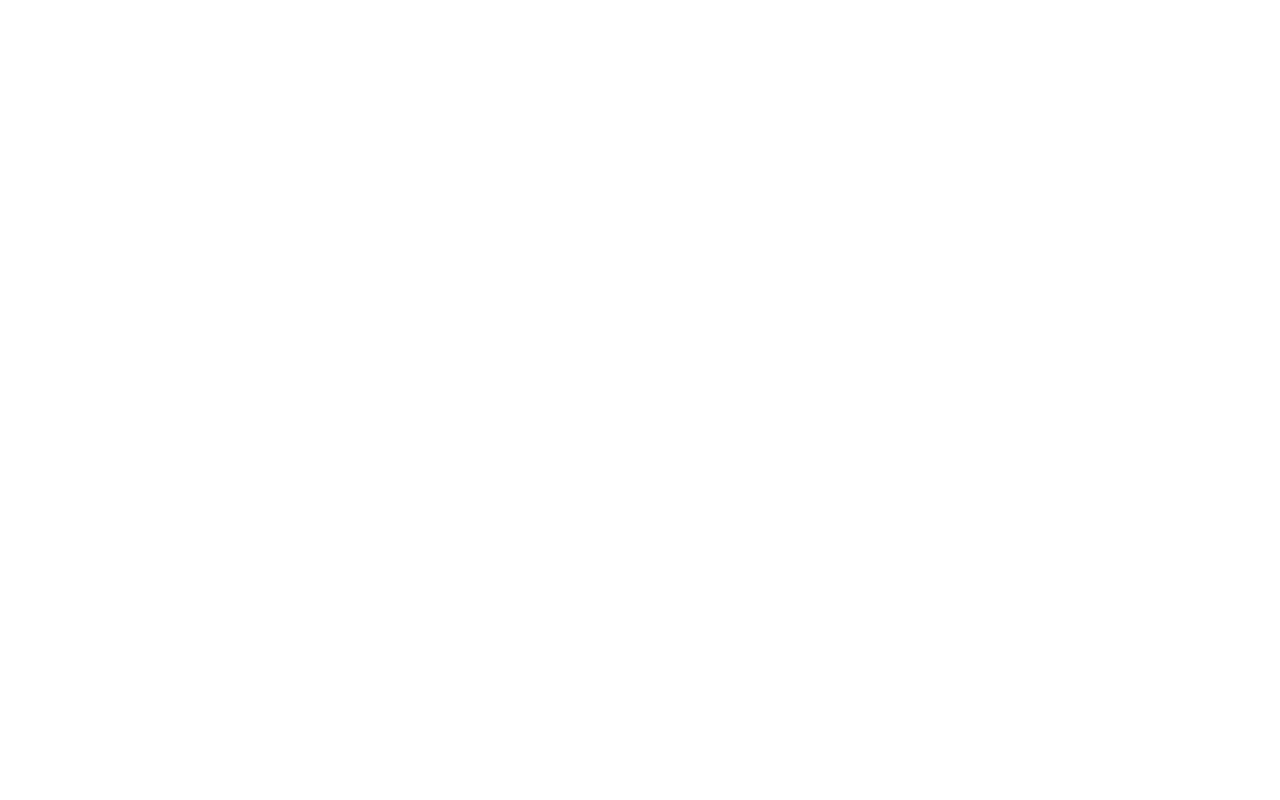
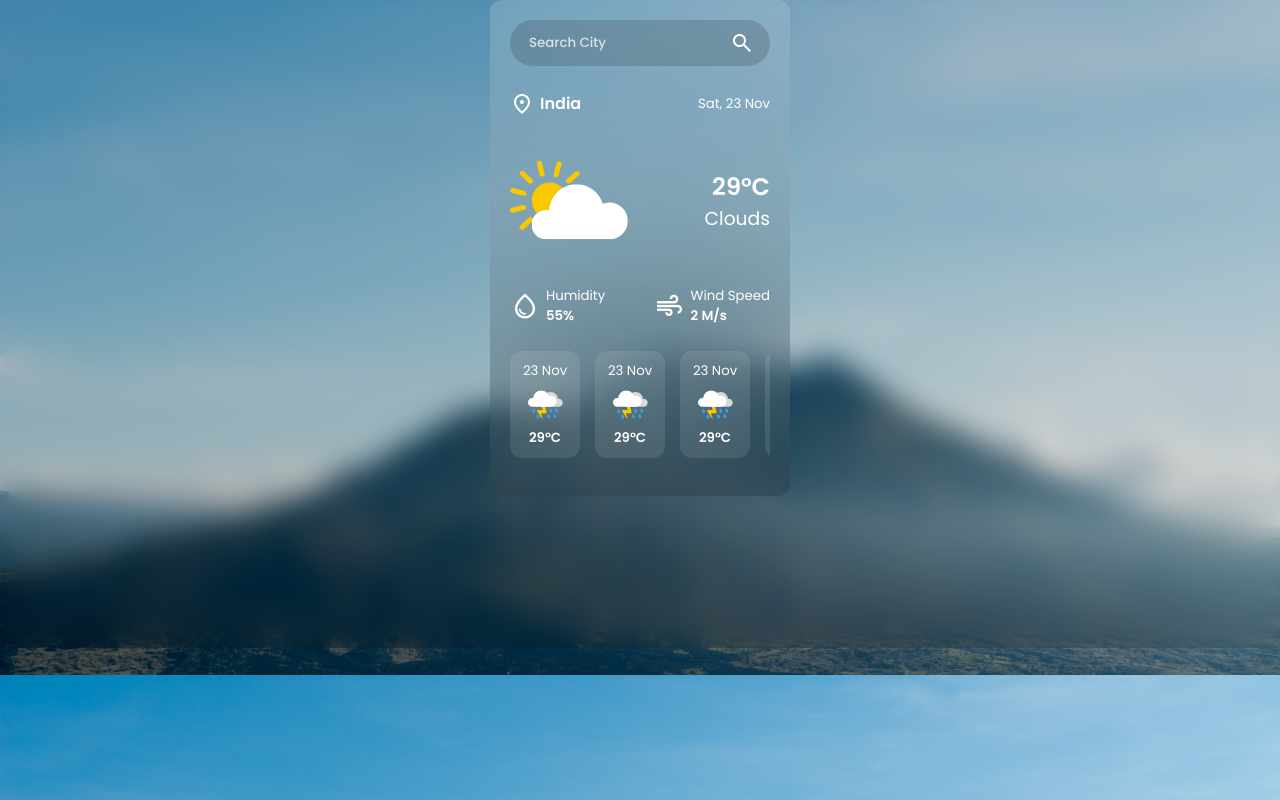
Before and after one commit to vishalkj2002/weather-app, a plain HTML site: page index.html in a window 1280 px wide. Drawn offline with nearby package versions, Linux system fonts and the light colour scheme.

Commit message:
Created Weather Display

```diff
--- a/index.html
+++ b/index.html
@@ -1,11 +1,78 @@
 <!DOCTYPE html>
 <html lang="en">
-<head>
-    <meta charset="UTF-8">
-    <meta name="viewport" content="width=device-width, initial-scale=1.0">
+  <head>
+    <meta charset="UTF-8" />
+    <meta name="viewport" content="width=device-width, initial-scale=1.0" />
     <title>Weather App</title>
-</head>
-<body>
+    <link rel="stylesheet" href="style.css" />
+    <link
+      rel="stylesheet"
+      href="https://fonts.googleapis.com/css2?family=Material+Symbols+Outlined:opsz,wght,FILL,GRAD@20..48,100..700,0..1,-50..200"
+    />
+  </head>
+  <body>
+    <main class="main-container">
+      <header class="input-container">
+        <input class="city-input" placeholder="Search City" type="text" />
+        <button class="search-button">
+          <span class="material-symbols-outlined"> search </span>
+        </button>
+      </header>
 
-</body>
+      <section class="weather-info">
+        <div class="location-date-container">
+          <div class="location">
+            <span class="material-symbols-outlined"> location_on </span>
+            <h4 class="country-txt">India</h4>
+          </div>
+          <h5 class="current-date-txt regular-txt">Sat, 23 Nov</h5>
+        </div>
+        <div class="weather-summary-container">
+          <img src="assets/weather/clouds.svg" class="weather-summary-img" />
+          <div class="weather-summary-info">
+            <h1 class="temp-txt">29°C</h1>
+            <h3 class="condition-txt regular-txt">Clouds</h3>
+          </div>
+        </div>
+        <div class="weather-conditions-container">
+          <div class="condition-item">
+            <span class="material-symbols-outlined"> water_drop </span>
+            <div class="condition-info">
+              <h5 class="regular-txt">Humidity</h5>
+              <h5 class="humidity-value-txt">55%</h5>
+            </div>
+          </div>
+          <div class="condition-item">
+            <span class="material-symbols-outlined"> air </span>
+            <div class="condition-info">
+              <h5 class="regular-txt">Wind Speed</h5>
+              <h5 class="wind-value-txt">2 M/s</h5>
+            </div>
+          </div>
+        </div>
+        <div class="forecast-items-container">
+            <div class="forecast-item">
+                <h5 class="forecast-item-date regular-txt">23 Nov</h5>
+                <img src="assets/weather/thunderstorm.svg" class="forecast-item-img">
+                <h5 class="forecast-item-temp">29°C</h5>
+            </div>
+            <div class="forecast-item">
+                <h5 class="forecast-item-date regular-txt">23 Nov</h5>
+                <img src="assets/weather/thunderstorm.svg" class="forecast-item-img">
+                <h5 class="forecast-item-temp">29°C</h5>
+            </div>
+            <div class="forecast-item">
+                <h5 class="forecast-item-date regular-txt">23 Nov</h5>
+                <img src="assets/weather/thunderstorm.svg" class="forecast-item-img">
+                <h5 class="forecast-item-temp">29°C</h5>
+            </div>
+            <div class="forecast-item">
+                <h5 class="forecast-item-date regular-txt">23 Nov</h5>
+                <img src="assets/weather/thunderstorm.svg" class="forecast-item-img">
+                <h5 class="forecast-item-temp">29°C</h5>
+            </div>
+        </div>
+      </section>
+    </main>
+  </body>
 </html>
--- a/style.css
+++ b/style.css
@@ -0,0 +1,204 @@
+@import url('https://fonts.googleapis.com/css2?family=Poppins:ital,wght@0,100;0,200;0,300;0,400;0,500;0,600;0,700;0,800;0,900;1,100;1,200;1,300;1,400;1,500;1,600;1,700;1,800;1,900&display=swap');
+
+* {
+    margin: 0;
+    padding: 0;
+    box-sizing: border-box;
+    font-family: "Poppins", sans-serif;
+    color: white;
+    font-weight: 600;
+}
+
+body {
+    background: url('assets/bg.jpg');
+    width: 100%;
+    height: 100%;
+    background-size: cover;
+    background-position: center;
+    display: flex;
+    justify-content: center;
+    align-items: center;
+}
+
+body::before {
+    content: "";
+    position: absolute;
+    width: 100%;
+    height: 100dvh;
+    background: rgb(0, 0, 0, 0.15);
+    backdrop-filter: blur(15px);
+}
+
+.regular-txt {
+    font-weight: 400;
+}
+
+.main-container {
+    width: 300px;
+    height: 496px;
+    z-index: 1;
+    background: linear-gradient(to top, rgb(0, 0, 0, 0.15), rgb(255, 255, 255, 0.15));
+    border-radius: 12px;
+    -webkit-border-radius: 12px;
+    -moz-border-radius: 12px;
+    -ms-border-radius: 12px;
+    -o-border-radius: 12px;
+    backdrop-filter: blur(100px);
+    padding: 20px;
+}
+
+.input-container {
+    position: relative;
+    margin-bottom: 25px;
+}
+
+.city-input {
+    width: 100%;
+    padding: 10px 16px;
+    border-radius: 99px;
+    -webkit-border-radius: 99px;
+    -moz-border-radius: 99px;
+    -ms-border-radius: 99px;
+    -o-border-radius: 99px;
+    border: 3px solid transparent;
+    background: rgb(0, 0, 0, 0.15);
+    outline: none;
+    font-weight: 500;
+    transition: 0.25s border;
+    -webkit-transition: 0.25s border;
+    -moz-transition: 0.25s border;
+    -ms-transition: 0.25s border;
+    -o-transition: 0.25s border;
+    padding-right: 45px;
+}
+
+.city-input:focus {
+    border: 3px solid rgb(0, 0, 0, 0.15);
+}
+
+.city-input::placeholder {
+    color: rgb(255, 255, 255, 0.75);
+}
+
+.search-button {
+    position: absolute;
+    right: 16px;
+    top: 50%;
+    background: none;
+    transform: translateY(-50%);
+    -webkit-transform: translateY(-50%);
+    -moz-transform: translateY(-50%);
+    -ms-transform: translateY(-50%);
+    -o-transform: translateY(-50%);
+    display: flex;
+    border: none;
+    cursor: pointer;
+}
+
+.weather-info {
+    display: flex;
+    flex-direction: column;
+    gap: 25px;
+}
+
+.location-date-container {
+    display: flex;
+    justify-content: space-between;
+    align-items: center;
+}
+
+.location {
+    display: flex;
+    align-items: center;
+    gap: 6px;
+}
+
+.weather-summary-container {
+    display: flex;
+    justify-content: space-between;
+    align-items: center;
+}
+
+.weather-summary-img {
+    width: 120px;
+    height: 120px;
+}
+
+.weather-summary-info {
+    text-align: end;
+}
+
+.weather-conditions-container {
+    display: flex;
+    justify-content: space-between;
+}
+
+.condition-item {
+    display: flex;
+    align-items: center;
+    gap: 6px;
+}
+
+.condition-item span {
+    font-size: 30px;
+}
+
+.forecast-items-container {
+    display: flex;
+    gap: 15px;
+    overflow-x: scroll;
+    overflow-y: hidden;
+    padding-bottom: 12px;
+}
+
+.forecast-items-container::-webkit-scrollbar {
+    height: 8px;
+    width: 0;
+}
+
+.forecast-items-container::-webkit-scrollbar-track {
+    background: rgb(0, 0, 0, 0.1);
+    border-radius: 99px;
+    -webkit-border-radius: 99px;
+    -moz-border-radius: 99px;
+    -ms-border-radius: 99px;
+    -o-border-radius: 99px;
+}
+
+.forecast-items-container::-webkit-scrollbar-thumb {
+    background: rgb(0, 0, 0, 0.15);
+    border-radius: 99px;
+    -webkit-border-radius: 99px;
+    -moz-border-radius: 99px;
+    -ms-border-radius: 99px;
+    -o-border-radius: 99px;
+}
+
+.forecast-item {
+    min-width: 70px;
+    background: rgb(255, 255, 255, 0.1);
+    display: flex;
+    flex-direction: column;
+    gap: 6px;
+    padding: 10px;
+    align-items: center;
+    border-radius: 12px;
+    -webkit-border-radius: 12px;
+    -moz-border-radius: 12px;
+    -ms-border-radius: 12px;
+    -o-border-radius: 12px;
+    transition: 0.3s background;
+    -webkit-transition: 0.3s background;
+    -moz-transition: 0.3s background;
+    -ms-transition: 0.3s background;
+    -o-transition: 0.3s background;
+}
+
+.forecast-item:hover {
+    background: rgb(255, 2555, 255, 0.15);
+}
+
+.forecast-item-img {
+    width: 35px;
+    height: 35px;
+}
```
